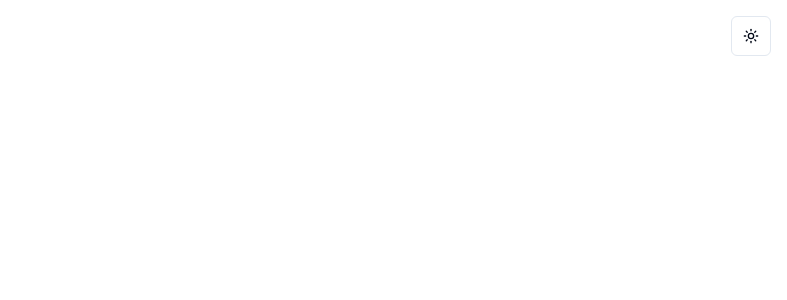
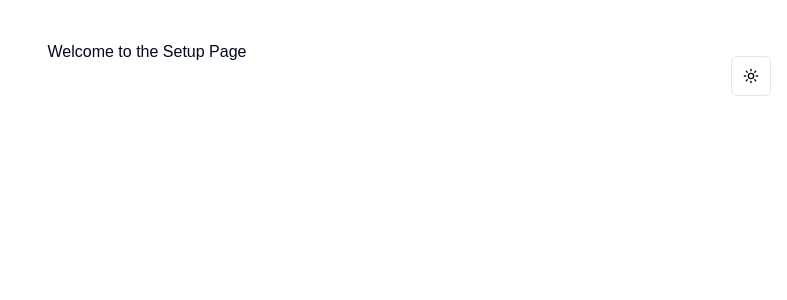
Before and after one commit to loremdev2/ecommerce, a Next.js app: page / in a window 1280 px wide. Shown: the top 300 px of the page, without its empty margins (493-1280 px from the left). Built offline with nearby package versions, Linux system fonts and the light colour scheme.

Commit message:
Supperess HydrationWarning

```diff
--- a/app/(root)/page.tsx
+++ b/app/(root)/page.tsx
@@ -1,5 +1,5 @@
-import { ModeToggle } from "@/components/ThemeProvider/ModeToggle"
-import { UserButton } from "@clerk/nextjs"
+import { ModeToggle } from "@/components/ThemeProvider/ModeToggle";
+import { UserButton } from "@clerk/nextjs";
 
 export default function SetupPage() {
   return (
@@ -8,6 +8,7 @@ export default function SetupPage() {
         <ModeToggle />
         <UserButton />
       </div>
+      <h1 className="text-center mt-10">Welcome to the Setup Page</h1>
     </div>
-  )
+  );
 }
--- a/app/layout.tsx
+++ b/app/layout.tsx
@@ -25,7 +25,7 @@ export default function RootLayout({
 }>) {
   return (
     <ClerkProvider>
-      <html lang="en">
+      <html lang="en" suppressHydrationWarning>
         <body
           className={`${geistSans.variable} ${geistMono.variable} antialiased`}
         >
```
